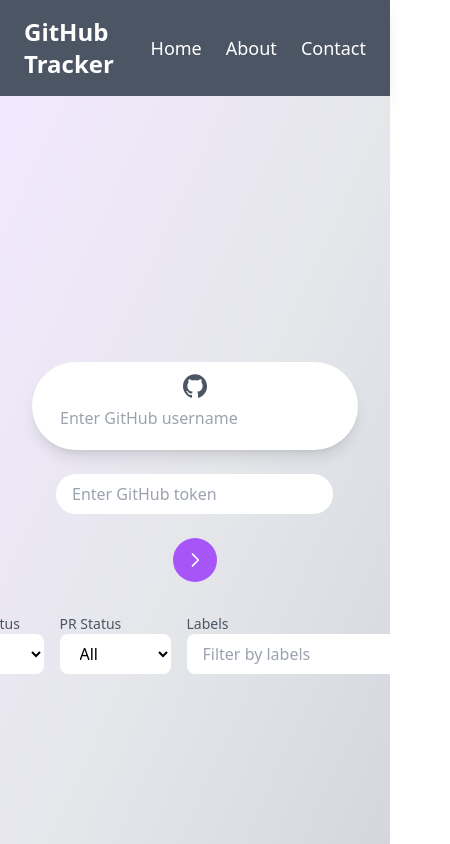
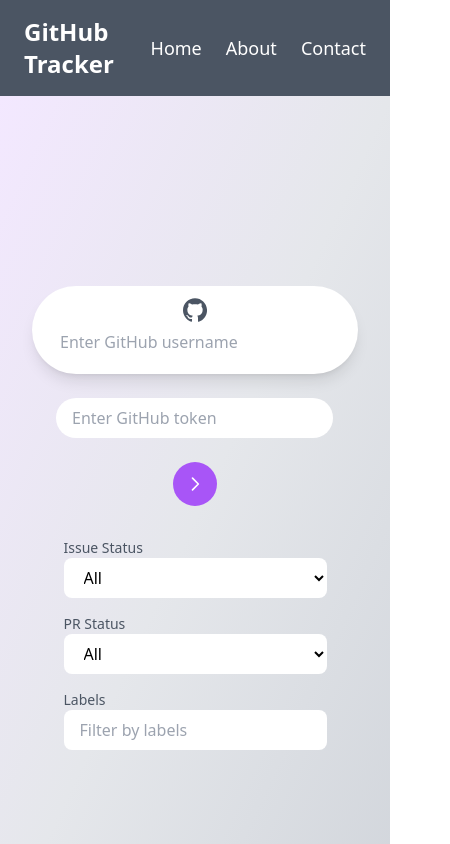
Before and after one commit to nishanthkj/github_tracker, a React (Vite) app: page /dashboard in a window 390 px wide. Shown: the top 844 px of the page, 450 px wide, since content can reach past the window. Built offline with nearby package versions, Linux system fonts and the light colour scheme.

Commit message:
responsive

```diff
--- a/src/pages/Home/Home.jsx
+++ b/src/pages/Home/Home.jsx
@@ -188,8 +188,8 @@
 
         {/* Display filters */}
         <div className="mt-8 space-y-4">
-          <div className="flex space-x-4">
-            <div className="flex flex-col">
+          <div className="flex flex-col sm:flex-row sm:space-x-4 sm:space-y-0 space-y-4">
+            <div className="flex flex-col w-full sm:w-auto">
               <label htmlFor="issueStatus" className="text-sm text-gray-600">Issue Status</label>
               <select
                 id="issueStatus"
@@ -203,7 +203,7 @@
               </select>
             </div>
 
-            <div className="flex flex-col">
+            <div className="flex flex-col w-full sm:w-auto">
               <label htmlFor="prStatus" className="text-sm text-gray-600">PR Status</label>
               <select
                 id="prStatus"
@@ -218,7 +218,7 @@
               </select>
             </div>
 
-            <div className="flex flex-col">
+            <div className="flex flex-col w-full sm:w-auto">
               <label htmlFor="labels" className="text-sm text-gray-600">Labels</label>
               <input
                 id="labels"
```
